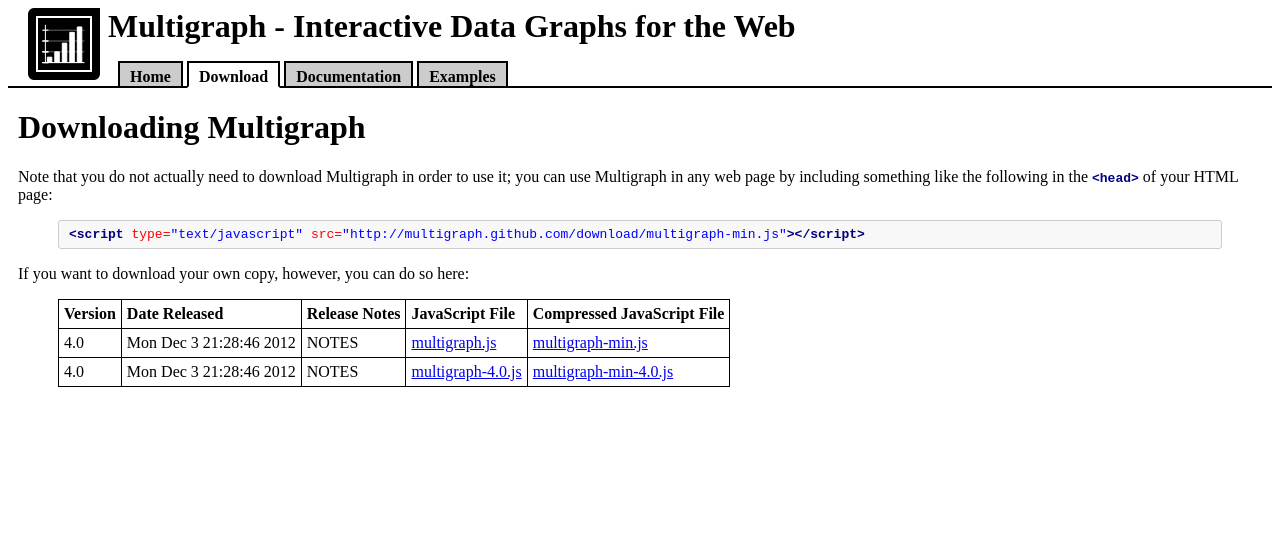
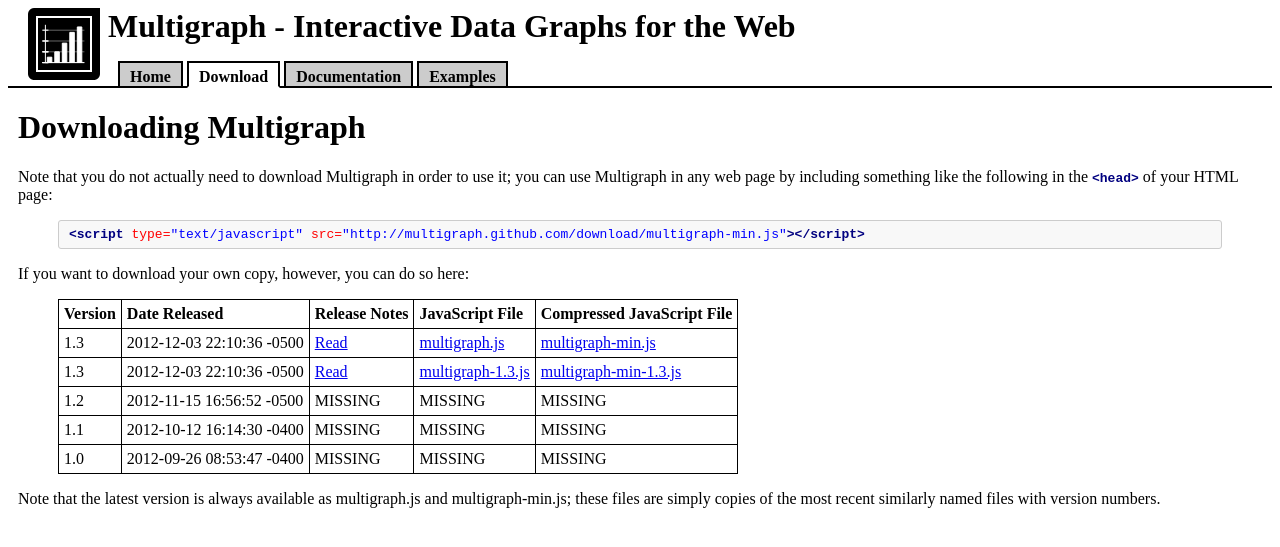
Before and after one commit to henhouse/multigraph.github.com, a Jekyll site: the page built from download/index.md, in a window 1280 px wide. Shown: the top 547 px of the page. Built offline with Jekyll 4.4.1, drawn with Linux system fonts in a browser that asks for light colours.

Commit message:
adds update-releases script, and releated changes

```diff
--- a/_includes/latest-release-date.txt
+++ b/_includes/latest-release-date.txt
@@ -1 +1 @@
-Mon Dec  3 21:28:46 2012
+2012-12-03 22:10:36 -0500
--- a/_includes/latest-release-version.txt
+++ b/_includes/latest-release-version.txt
@@ -1 +1 @@
-4.0
+1.3
--- /dev/null
+++ b/_includes/release-table.html
@@ -0,0 +1,44 @@
+<table class="release-table">
+<tr>
+<th>Version</th>
+<th>Date Released</th>
+<th>Release Notes</th>
+<th>JavaScript File</th>
+<th>Compressed JavaScript File</th>
+</tr>
+<tr>
+  <td class="value">1.3</td>
+  <td class="value">2012-12-03 22:10:36 -0500 </td>
+  <td class="value"><a href="ReleaseNotes-1.3.html">Read</a></td>
+  <td class="value"><a href="multigraph.js">multigraph.js</a></td>
+  <td class="value"><a href="multigraph-min.js">multigraph-min.js</a></td>
+</tr>
+<tr>
+  <td class="value">1.3</td>
+  <td class="value">2012-12-03 22:10:36 -0500 </td>
+  <td class="value"><a href="ReleaseNotes-1.3.html">Read</a></td>
+  <td class="value"><a href="multigraph-1.3.js">multigraph-1.3.js</a></td>
+  <td class="value"><a href="multigraph-min-1.3.js">multigraph-min-1.3.js</a></td>
+</tr>
+<tr>
+  <td class="value">1.2</td>
+  <td class="value">2012-11-15 16:56:52 -0500 </td>
+  <td class="value">MISSING</td>
+  <td class="value">MISSING</td>
+  <td class="value">MISSING</td>
+</tr>
+<tr>
+  <td class="value">1.1</td>
+  <td class="value">2012-10-12 16:14:30 -0400 </td>
+  <td class="value">MISSING</td>
+  <td class="value">MISSING</td>
+  <td class="value">MISSING</td>
+</tr>
+<tr>
+  <td class="value">1.0</td>
+  <td class="value">2012-09-26 08:53:47 -0400 </td>
+  <td class="value">MISSING</td>
+  <td class="value">MISSING</td>
+  <td class="value">MISSING</td>
+</tr>
+</table>
--- a/download/index.md
+++ b/download/index.md
@@ -16,30 +16,9 @@
 <script type="text/javascript" src="http://multigraph.github.com/download/multigraph-min.js"></script>
 {% endhighlight %}
 
-
 If you want to download your own copy, however, you can do so here:
 
+{% include release-table.html %}
 
-<table class="release-table">
-<tr>
-<th>Version</th>
-<th>Date Released</th>
-<th>Release Notes</th>
-<th>JavaScript File</th>
-<th>Compressed JavaScript File</th>
-</tr>
-<tr>
-  <td class="value">{% include latest-release-version.txt %}</td>
-  <td class="value">{% include latest-release-date.txt %}</td>
-  <td class="value">NOTES</td>
-  <td class="value"><a href="multigraph.js">multigraph.js</a></td>
-  <td class="value"><a href="multigraph-min.js">multigraph-min.js</a></td>
-</tr>
-<tr>
-  <td class="value">4.0</td>
-  <td class="value">Mon Dec  3 21:28:46 2012</td>
-  <td class="value">NOTES</td>
-  <td class="value"><a href="multigraph-4.0.js">multigraph-4.0.js</a></td>
-  <td class="value"><a href="multigraph-min-4.0.js">multigraph-min-4.0.js</a></td>
-</tr>
-</table>
+Note that the latest version is always available as multigraph.js and multigraph-min.js; these files
+are simply copies of the most recent similarly named files with version numbers.
```
Also changed, not shown: docs/index.md (+0 -2 lines), 1 other file.
